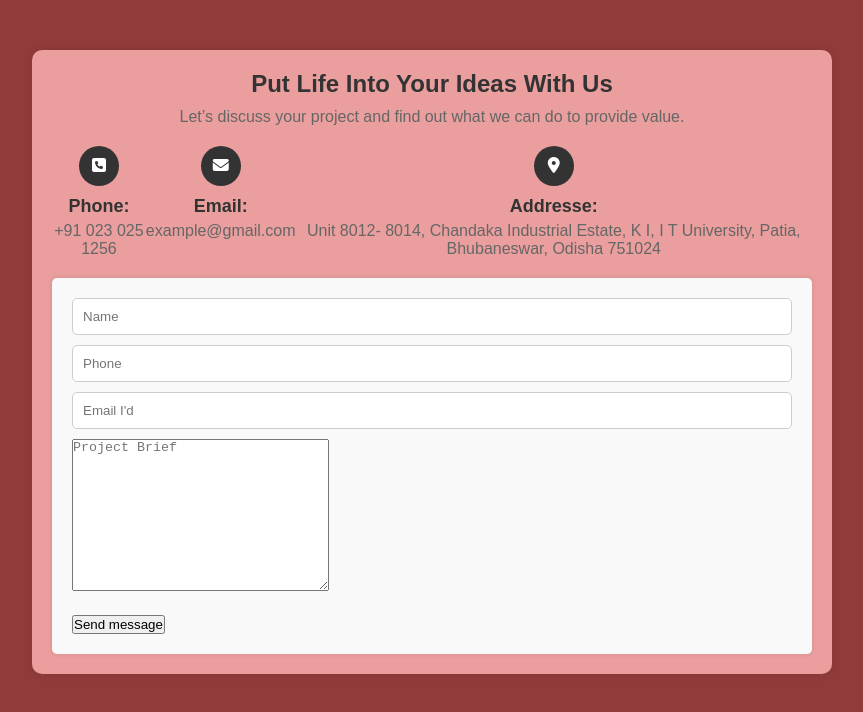
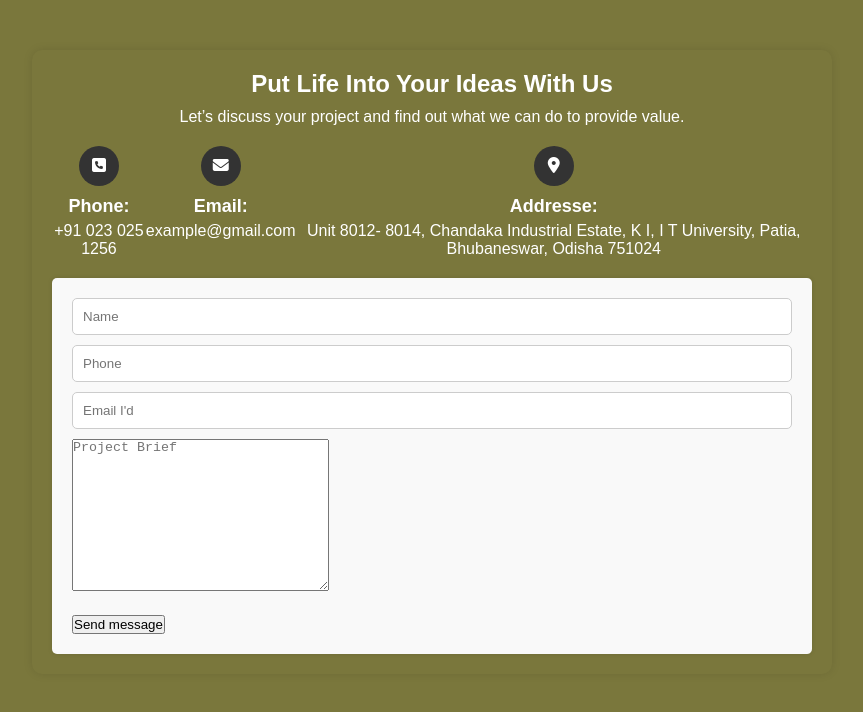
Before and after one commit to akhmadxon/uy-ishi, a plain HTML site: page task2.html in a window 1280 px wide. Shown: the whole page, without its empty margins (208-1071 px from the left). Drawn offline with Linux system fonts and the light colour scheme.

Commit message:
second commit

```diff
--- a/styles/task2.css
+++ b/styles/task2.css
@@ -8,17 +8,18 @@
 /* Body styling */
 body {
     font-family: Arial, sans-serif;
-    background-color: #923b3b;
+    background-color: #7a773c;
 }
 
 /* Wrapper styling */
 .wrapper {
     max-width: 800px;
     margin: 50px auto;
-    background-color: #ea9e9e;
+    background-color: #7a773c;
     padding: 20px;
     border-radius: 10px;
     box-shadow: 0 0 10px rgba(0, 0, 0, 0.1);
+
 }
 
 /* Heading styling */
@@ -29,12 +30,12 @@ body {
 
 .wrapper-heading h1 {
     font-size: 24px;
-    color: #333;
+    color: #fff;
     margin-bottom: 10px;
 }
 
 .wrapper-heading p {
-    color: #666;
+    color: #fff;
 }
 
 /* Items styling */
@@ -60,12 +61,12 @@ body {
 
 .wrapper-item h5 {
     font-size: 18px;
-    color: #333;
+    color:#fff;
     margin-bottom: 5px;
 }
 
 .wrapper-item p {
-    color: #666;
+    color: #fff;
 }
 
 
--- a/task2.html
+++ b/task2.html
@@ -5,7 +5,8 @@
     <meta name="viewport" content="width=device-width, initial-scale=1.0">
     <link rel="stylesheet" href="https://cdnjs.cloudflare.com/ajax/libs/font-awesome/6.5.1/css/all.min.css" integrity="sha512-DTOQO9RWCH3ppGqcWaEA1BIZOC6xxalwEsw9c2QQeAIftl+Vegovlnee1c9QX4TctnWMn13TZye+giMm8e2LwA==" crossorigin="anonymous" referrerpolicy="no-referrer" />
     <link rel="stylesheet" href="styles/task2.css">
-    <title>Document</title>
+    <title>2-Vazifa
+	</title>
 </head>
 <body>
     <div class="wrapper">
```
